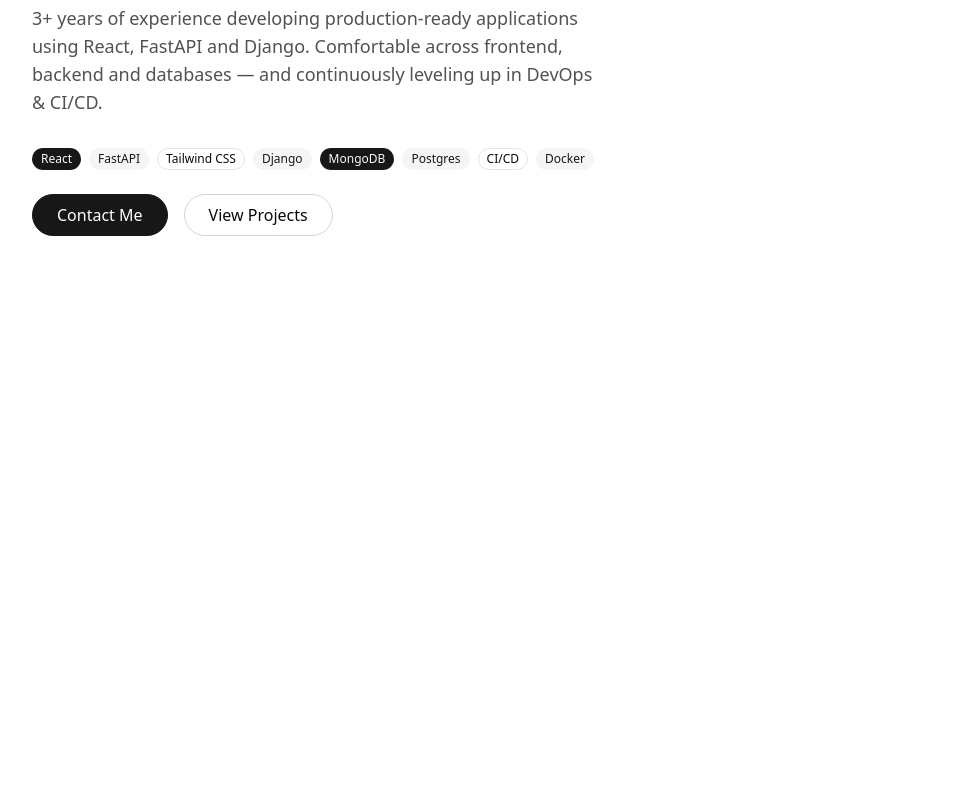
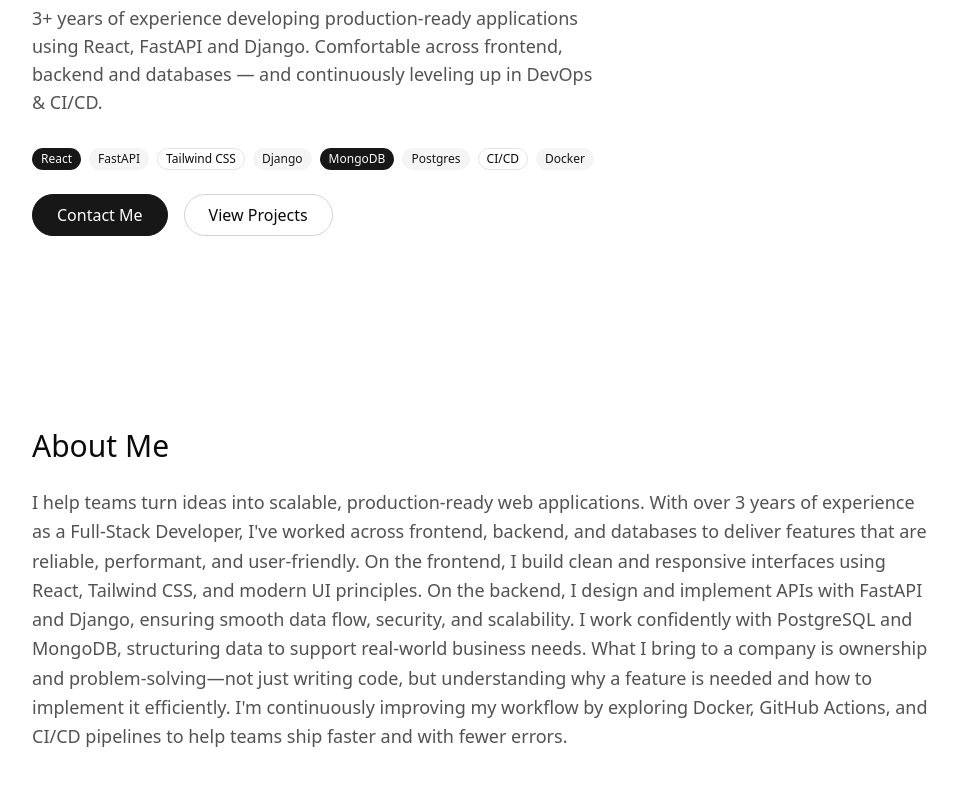
Before and after one commit to mlambow/fullstack_portfolio, a Next.js app: page / in a window 1280 px wide. Shown: the part 356-1142 px from the top of the page, without its empty margins (48-1006 px from the left). Before the commit the page ends 800 px from the top, so only its background shows below. Built offline with nearby package versions, Linux system fonts and the light colour scheme.

Commit message:
Implement about section

```diff
--- a/app/page.tsx
+++ b/app/page.tsx
@@ -1,9 +1,11 @@
+import { About } from "@/components/About";
 import { Hero } from "@/components/Hero";
 
 export default function Home() {
   return (
     <main className=''>
       <Hero />
+      <About />
     </main>
   );
 }
--- /dev/null
+++ b/components/About.tsx
@@ -0,0 +1,18 @@
+
+export const About = () => {
+  return (
+    <section id="about" className="py-24 mb-20">
+        <div className="max-w-6xl mx-auto px-4">
+            <h3 className="text-2xl md:text-3xl font-light mb-6">About Me</h3>
+
+            <p className="max-w-4xl text-base md:text-lg font-thin text-neutral-600 leading-relaxed">
+                I help teams turn ideas into scalable, production-ready web applications. With over 3 years of experience as a Full-Stack Developer, I've worked across frontend, backend, and databases to deliver features that are reliable, performant, and user-friendly.
+
+                On the frontend, I build clean and responsive interfaces using React, Tailwind CSS, and modern UI principles. On the backend, I design and implement APIs with FastAPI and Django, ensuring smooth data flow, security, and scalability. I work confidently with PostgreSQL and MongoDB, structuring data to support real-world business needs.
+
+                What I bring to a company is ownership and problem-solving—not just writing code, but understanding why a feature is needed and how to implement it efficiently. I'm continuously improving my workflow by exploring Docker, GitHub Actions, and CI/CD pipelines to help teams ship faster and with fewer errors.
+            </p>
+        </div>
+    </section>
+  )
+}
--- a/components/Hero.tsx
+++ b/components/Hero.tsx
@@ -3,7 +3,7 @@ import { Badge } from "./ui/badge"
 
 export const Hero = () => {
   return (
-    <section id="home" className="pt-32">
+    <section id="home" className="pt-32 mb-24">
         <div className="max-w-6xl mx-auto px-4 grid grid-cols-1 gap-16 items-center overflow-auto md:mt-12">
 
             <div>
```
